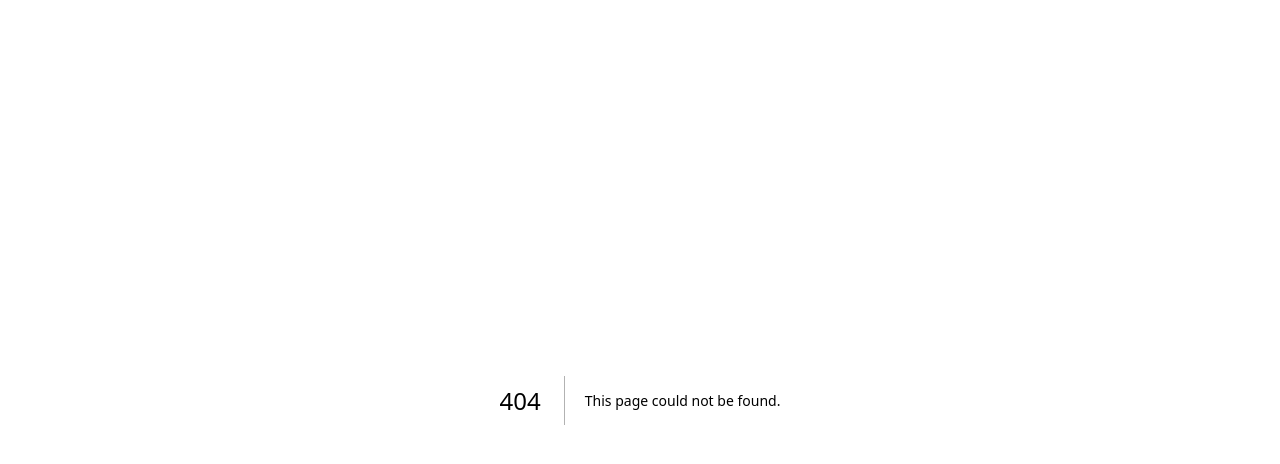
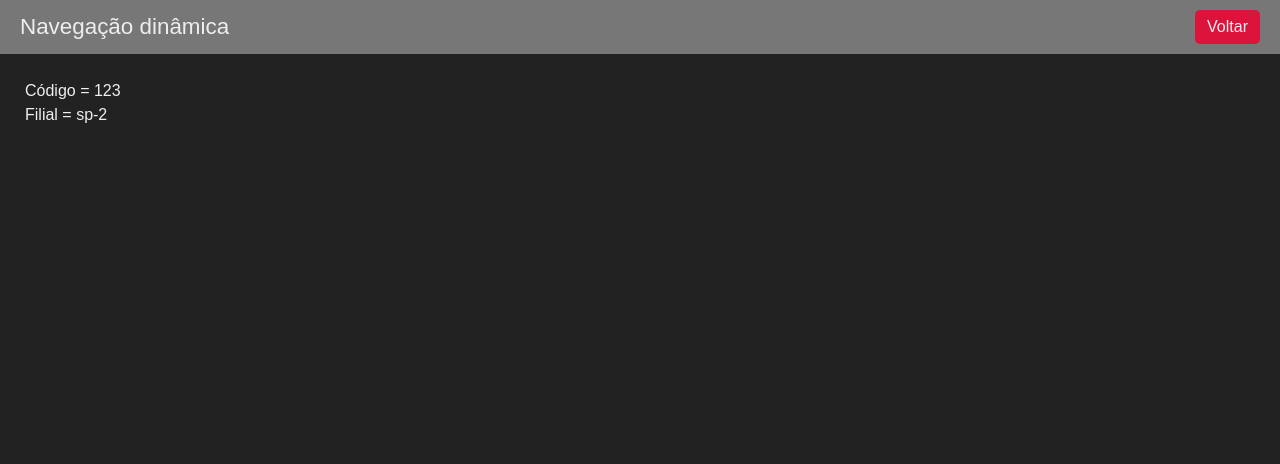
Before and after one commit to icaro-nog/react-redux-udemy, a Next.js app in the folder aulao_nextjs/fundamentos/: page /cliente/sp-2/123 in a window 1280 px wide. Before the commit this address had no page. Shown: the top 464 px of the page. Built offline with nearby package versions, Linux system fonts and the light colour scheme.

Commit message:
navegação dinamica

```diff
--- /dev/null
+++ b/aulao_nextjs/fundamentos/src/pages/cliente/[filial]/[codigo].jsx
@@ -0,0 +1,23 @@
+import Layout from "@/src/components/Layout";
+import { useRouter } from "next/router";
+import { useEffect } from "react";
+
+export default function ClienteProCodigo(){
+
+    const router = useRouter()
+
+    useEffect(() => {
+        console.log(router.query.codigo)
+    })
+
+    return (
+        <Layout titulo="Navegação dinâmica">
+            <div>
+                Código = {router.query.codigo}
+            </div>
+            <div>
+                Filial = {router.query.filial}
+            </div>
+        </Layout>
+    )
+}
--- a/aulao_nextjs/fundamentos/src/pages/index.jsx
+++ b/aulao_nextjs/fundamentos/src/pages/index.jsx
@@ -34,6 +34,12 @@ export default function Inicio(){
                 cor="green"
             >
             </Navegador>
+            <Navegador
+                texto="Navegação #02"
+                destino="/cliente/sp-2/123"
+                cor="blue"
+            >
+            </Navegador>
         </div>
     )
 }
```
Also changed, not shown: aulao_nextjs/fundamentos/src/pages/cliente/codigo.jsx (deleted).
